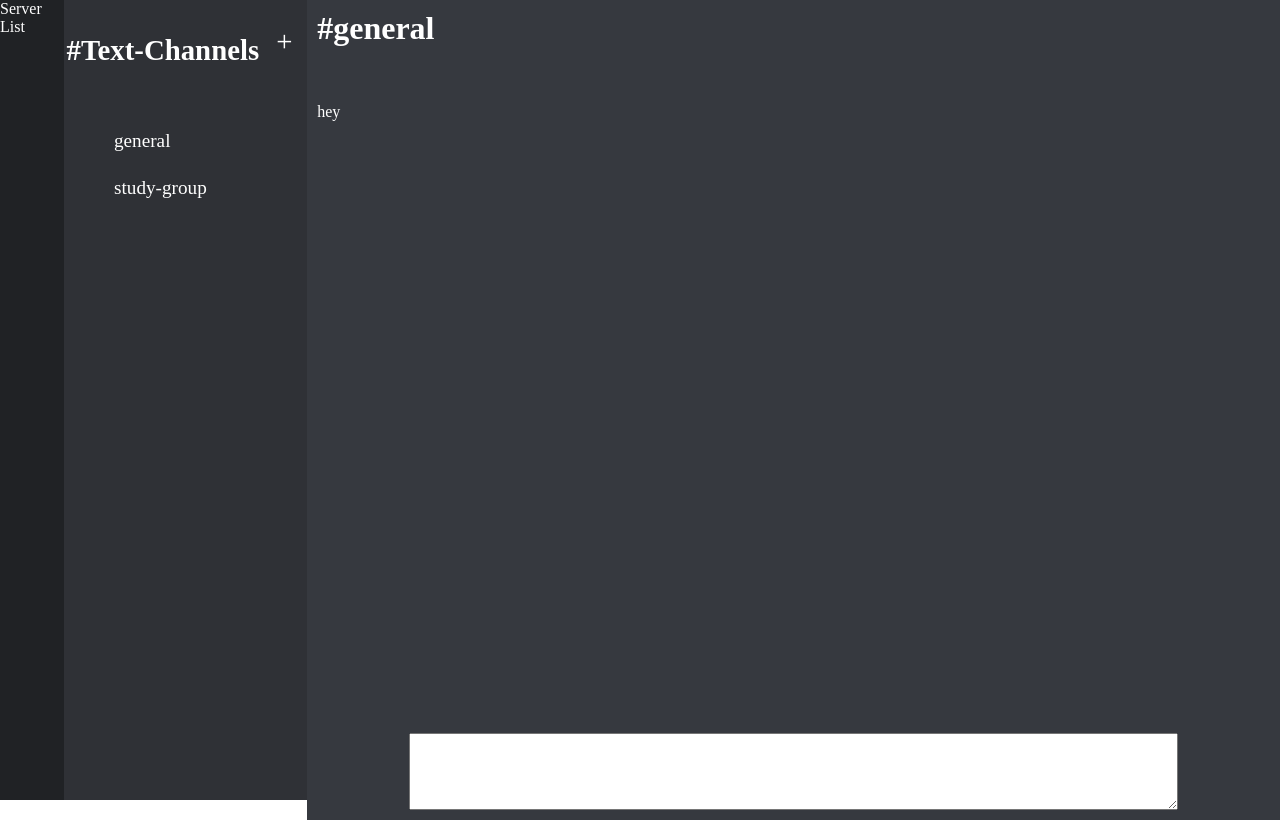
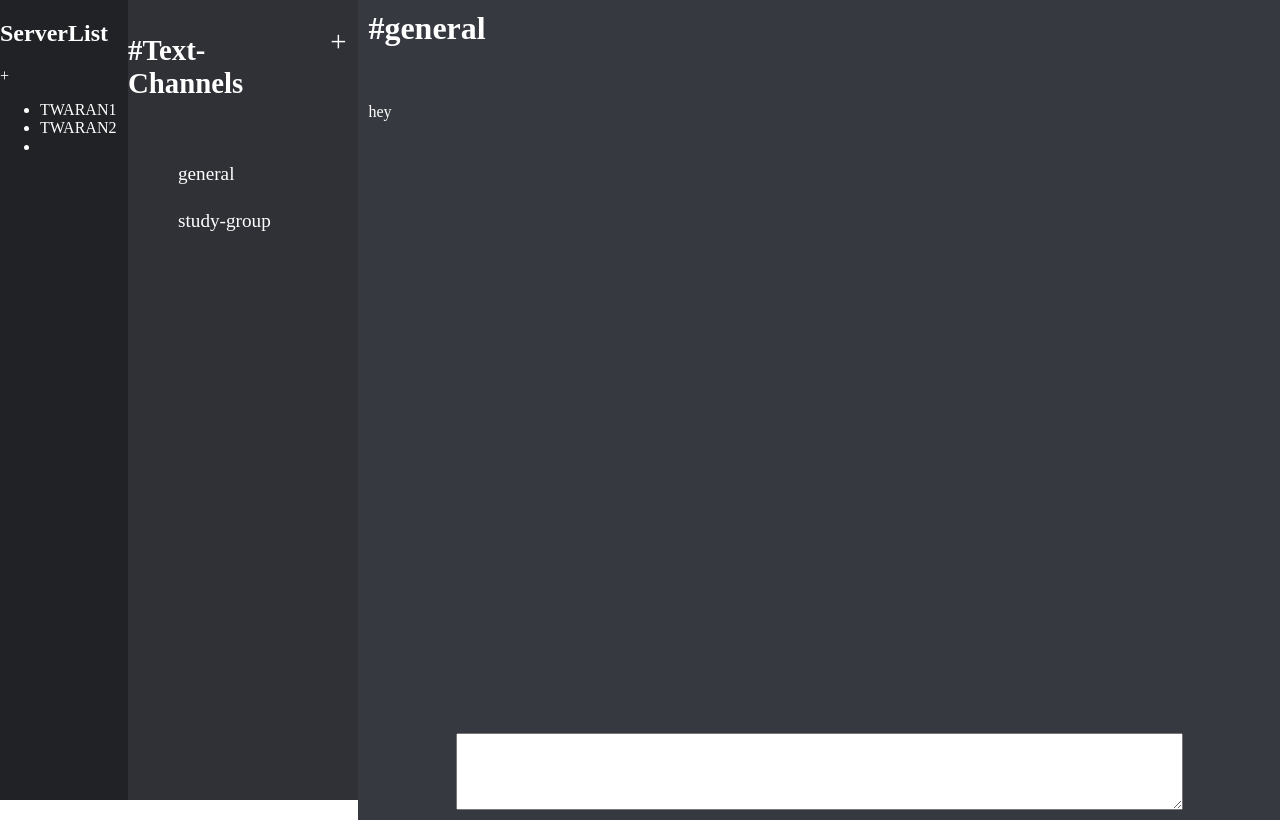
Before and after one commit to abhiyansh/discord-ui-clone, a React (Create React App) app: page / in a window 1280 px wide. Built offline with nearby package versions, Linux system fonts and the light colour scheme.

Commit message:
init toggle server feature

```diff
--- a/src/App.js
+++ b/src/App.js
@@ -7,17 +7,18 @@ import Server from "./Components/Server";
 function App() {
 
   const [servers, setServers] = useState({'TWARAN1': {'general':['hey'],'study-group':['hi']},
-                                          'TWARAN2': {'general':['hey'],'study-group':['hi']}
+                                          'TWARAN2': {'general':['hey'],'study-group':['hi'] ,'random':['hello']}
       });
 
 
   const [currentServer, setCurrentServer]=useState('TWARAN1');
   function addChannelToServer(channelName){
+    console.log(servers);
     let modifiedServers= servers;
     let modifiedChannels = modifiedServers[currentServer];
     modifiedChannels[channelName] = [];
     setServers(modifiedServers);
-
+    console.log(modifiedServers);
   }
   function addMessageToChannel(message, channelName){
     let modifiedServers= servers;
@@ -25,9 +26,35 @@ function App() {
     modifiedChannels[channelName] = [...modifiedChannels[channelName], message];
     setServers(modifiedServers);
   }
+  function toggleServer(e){
+    console.log(servers);
+    console.log(e.target.textContent);
+    setCurrentServer(String(e.target.textContent));
+  }
   return (
     <div className="App">
-      <div className="serverListContainer" >Server List</div>
+      <div className="serverListContainer" >
+        <div className='serverListTitle'>
+          <h2>ServerList</h2>
+          <div className='addServerSymbol' >+</div>
+        </div>
+        <ul className='serverList'>
+            {Object.keys(servers).map(name=><li key={nanoid()} >
+              <div onClick={toggleServer} data-value={name}>{name}</div>
+              </li>)}
+            <li>
+              <div>
+                <input  type="text"
+                        disabled
+                        id="newServerInput"
+                        className='visuallyHidden'
+                        >
+                </input>
+              </div>
+            </li>
+
+        </ul>
+      </div>
       <Server currentServer={currentServer} servers={servers} addChannelToServer={addChannelToServer} addMessageToChannel={addMessageToChannel}/>
     </div>
   );
--- a/src/Components/ChannelList.js
+++ b/src/Components/ChannelList.js
@@ -4,6 +4,7 @@ import { nanoid } from 'nanoid'
 function ChannelList(props) {
 
   function addChannel(e){
+
     const input= document.getElementById('newChannelInput');
     input.classList.toggle('visuallyHidden');
     input.removeAttribute('disabled')
--- a/src/index.css
+++ b/src/index.css
@@ -22,7 +22,7 @@
     font-size: 1.2em;
 }
 .serverListContainer{
-    width: 5%;
+    width: 10%;
     background-color: rgb(32, 34, 37);
 }
 .App{
@@ -32,7 +32,7 @@
 .Server{
     display: flex;
     height: 100%;
-    width: 95%;
+    width: 90%;
 }
 #root{
     height: 100%;
```
Also changed, not shown: 1 other file (tests, documents, lock files or other folders).
